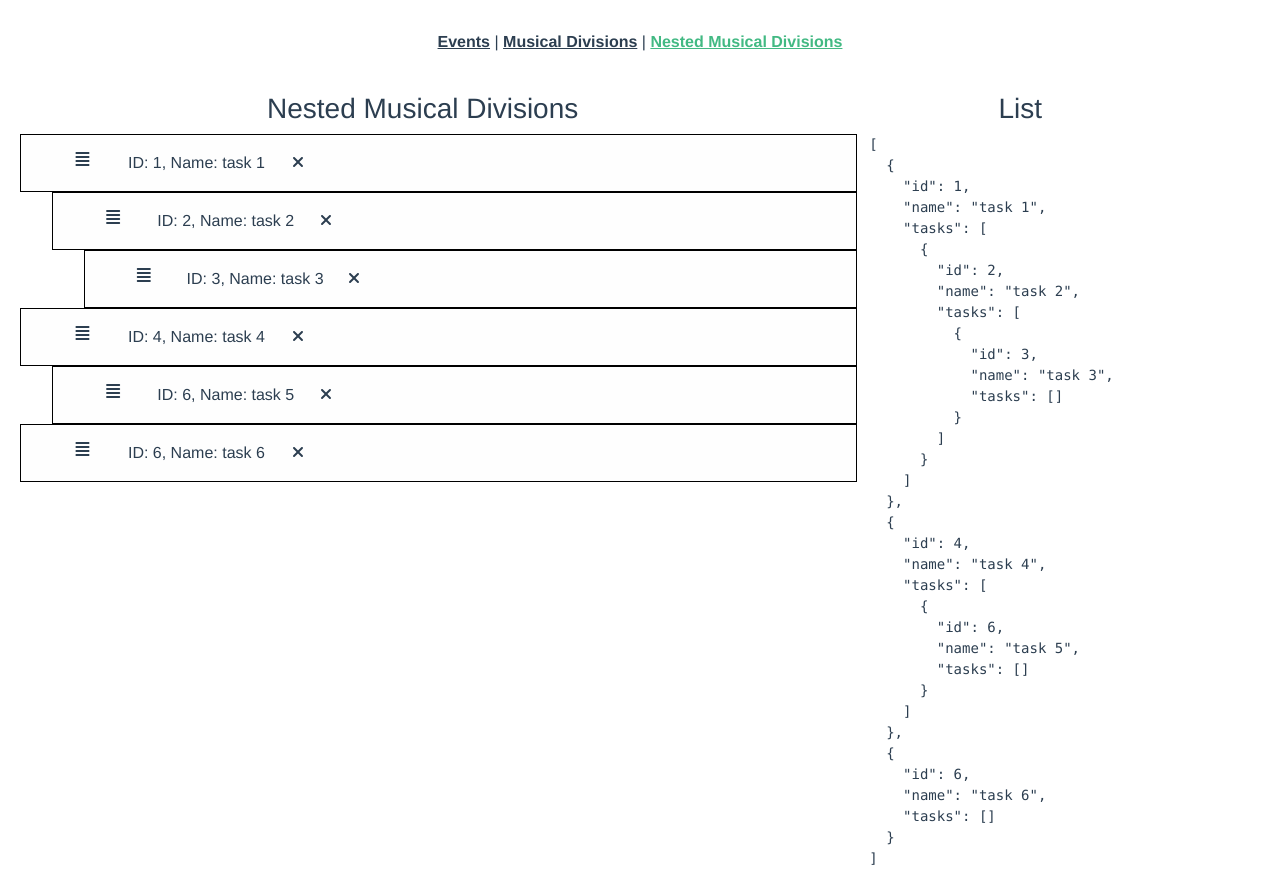
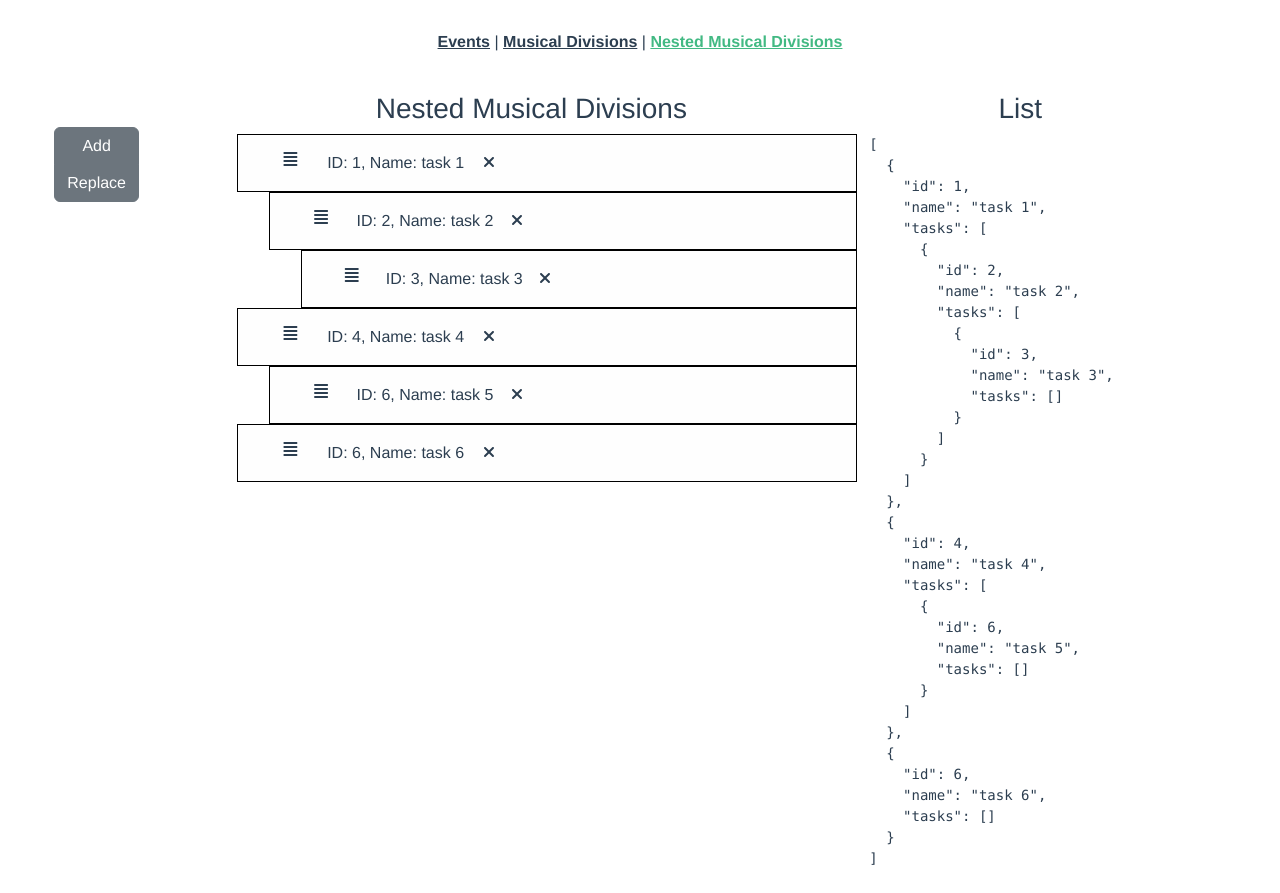
Before and after one commit to apacha/VueJsMasteryPlayground, a Vue app: page /nested in a window 1280 px wide. Built offline with nearby package versions, Linux system fonts and the light colour scheme.

Commit message:
Added the add and replace buttons

```diff
--- a/src/views/NestedMDiv.vue
+++ b/src/views/NestedMDiv.vue
@@ -1,6 +1,14 @@
 <template>
   <div class="row">
-    <div class="col-8">
+    <div class="col-2">
+      <div class="form-group">
+        <div class="btn-group-vertical buttons" role="group" aria-label="Basic example">
+          <button class="btn btn-secondary" @click="add">Add</button>
+          <button class="btn btn-secondary" @click="replace">Replace</button>
+        </div>
+      </div>
+    </div>
+    <div class="col-6">
       <h3>Nested Musical Divisions</h3>
       <nested-draggable :tasks="taskList" @removeItem="removeAt" />
     </div>
```
